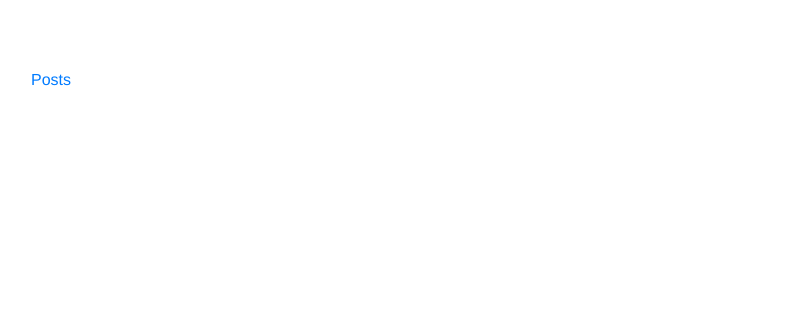
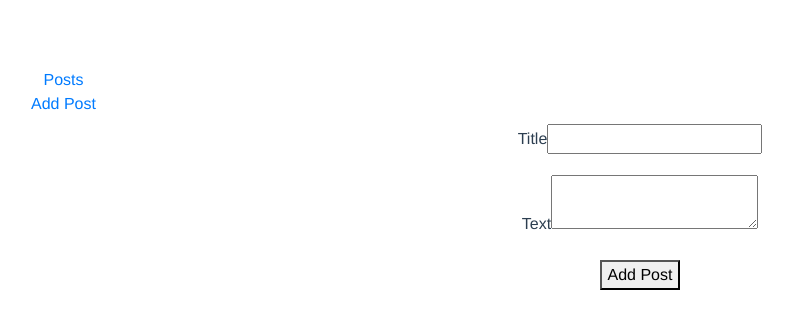
Before and after one commit to boris7ran/BlogAppVue, a Vue app: page /add in a window 1280 px wide. Shown: the top 328 px of the page, without its empty margins (0-794 px from the left). Built offline with nearby package versions, Linux system fonts and the light colour scheme.

Commit message:
Zadatak 4

```diff
--- a/src/App.vue
+++ b/src/App.vue
@@ -5,6 +5,9 @@
         <ul class="nav navbar-nav">
           <li>
             <router-link to="/posts">Posts</router-link>
+          </li>
+          <li>
+            <router-link to="/add">Add Post</router-link>
           </li>
         </ul>
       </div>
--- /dev/null
+++ b/src/components/AddPost.vue
@@ -0,0 +1,50 @@
+<template>
+  <div>
+    <div class="container-fluid">
+      <form @submit.prevent="handleAdd">
+        <div class="form-group">
+          <label for="title">Title</label>
+          <input type="text" minlength="4" id="title" v-model="newPost.title" required />
+        </div>
+        <div class="form-group">
+          <label for="text">Text</label>
+          <textarea id="text" v-model="newPost.text" required />
+        </div>
+        <div class="form-group">
+          <button type="submit">Add Post</button>
+        </div>
+      </form>
+    </div>
+  </div>
+</template>
+
+<script>
+import { postsService } from '@/services/PostsService'
+
+export default {
+  data() {
+    return {
+      newPost: this.getDefaults()
+    };
+  },
+
+  methods: {
+    getDefaults() {
+      return {
+        title: "",
+        text: "",
+      };
+    },
+
+    handleAdd() {
+      postsService.add(this.newPost)
+        .then(response => {
+          this.newPost = this.getDefaults();
+          this.$router.push('/posts')
+        }).catch(error => {
+          alert(error);
+        })
+    }
+  }
+};
+</script>
--- a/src/router.js
+++ b/src/router.js
@@ -5,10 +5,12 @@ Vue.use(VueRouter)
 
 import AppPosts from './components/AppPosts'
 import SinglePost from './components/SinglePost'
+import AddPost from './components/AddPost'
 
 const routes = [
     { path: '/posts', component: AppPosts },
-    { path: '/post/:id', component: SinglePost}
+    { path: '/post/:id', component: SinglePost},
+    { path: '/add', component: AddPost}
 ]
 
 export const router = new VueRouter({
--- a/src/services/PostsService.js
+++ b/src/services/PostsService.js
@@ -13,6 +13,10 @@ export default class PostsService {
     get(id) {
         return axios.get('posts/' + id);
     }
+
+    add(post) {
+        return axios.put('posts', post)
+    }
 }
 
 export const postsService = new PostsService();
```
